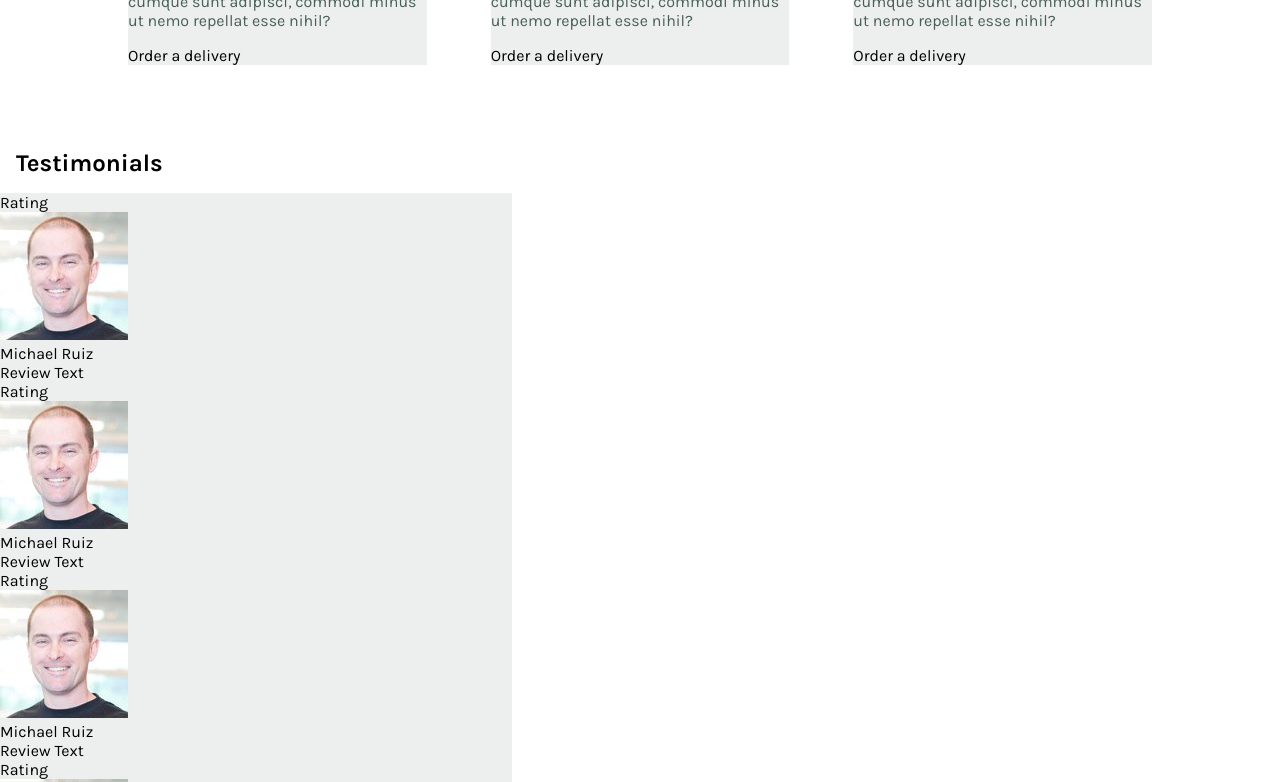
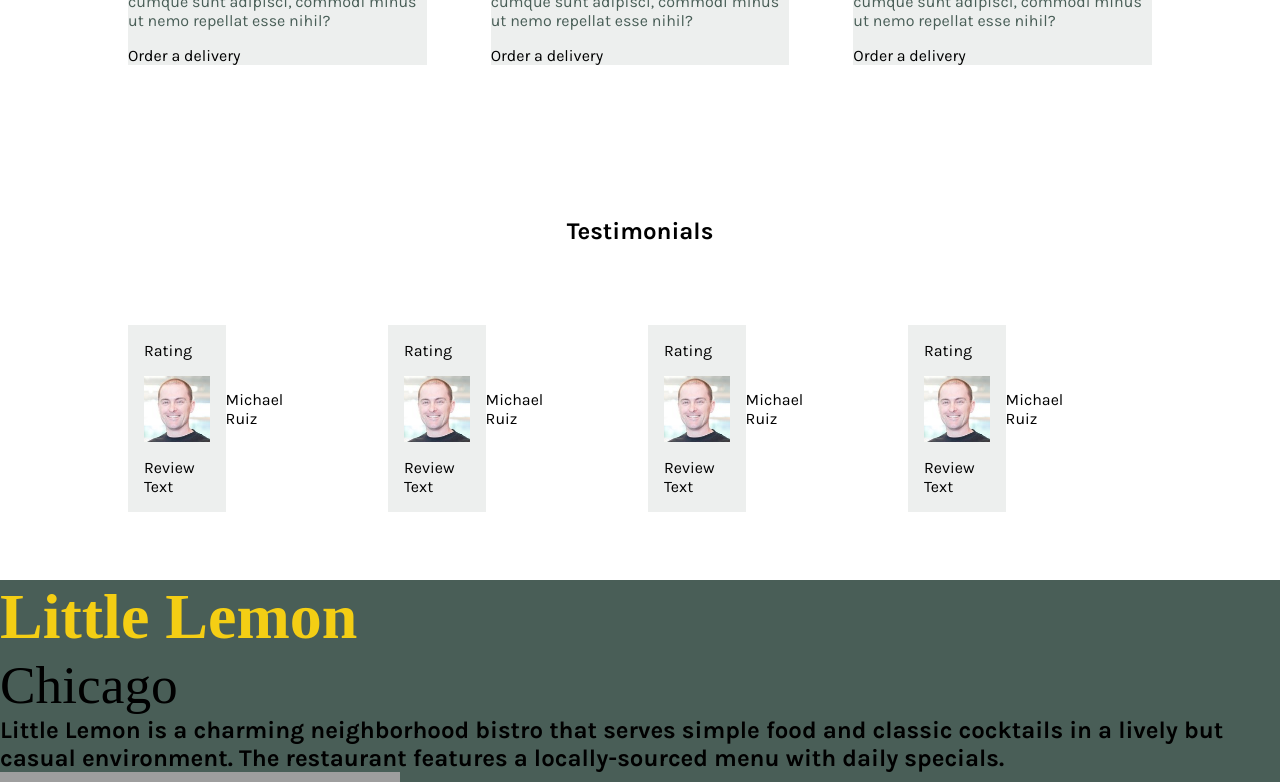
Before and after one commit to ayanbriones/little-lemon, a React (Create React App) app: page / in a window 1280 px wide. Shown: the part 1140-1922 px from the top of the page. Built offline with nearby package versions, Linux system fonts and the light colour scheme; grey boxes are pictures that could not be loaded.

Commit message:
fix CustomersSay css

```diff
--- a/src/components/CustomersSay.js
+++ b/src/components/CustomersSay.js
@@ -1,5 +1,6 @@
 import React from 'react'
 import CustomersSayCard from './CustomersSayCard'
+import '../styles/CustomersSay.css'
 
 export default function CustomersSay() {
   return (
--- a/src/styles/CustomersSay.css
+++ b/src/styles/CustomersSay.css
@@ -4,10 +4,12 @@
   gap: 4rem;
   justify-content: center;
   align-items: center;
+  padding-inline: 10vw;
+  padding-block: calc(48px + 1.5625vw);
 }
 .customers-say .cards {
-  display: flex;
-  width: 100%;
+  display: grid;
+  grid-template-columns: auto auto auto auto;
   gap: 1rem;
   justify-content: space-between;
   align-items: center;
@@ -28,8 +30,11 @@
 }
 
 .customers-say .card img {
-  display: block;
-  width: 50%;
-  object-fit: contain;
-  overflow: hidden;
+  /* display: block; */
+  width: 100%;
+  /* object-fit: contain; */
+  /* overflow: hidden; */
 }
+
+@media (min-width: 768px) {
+}
```
